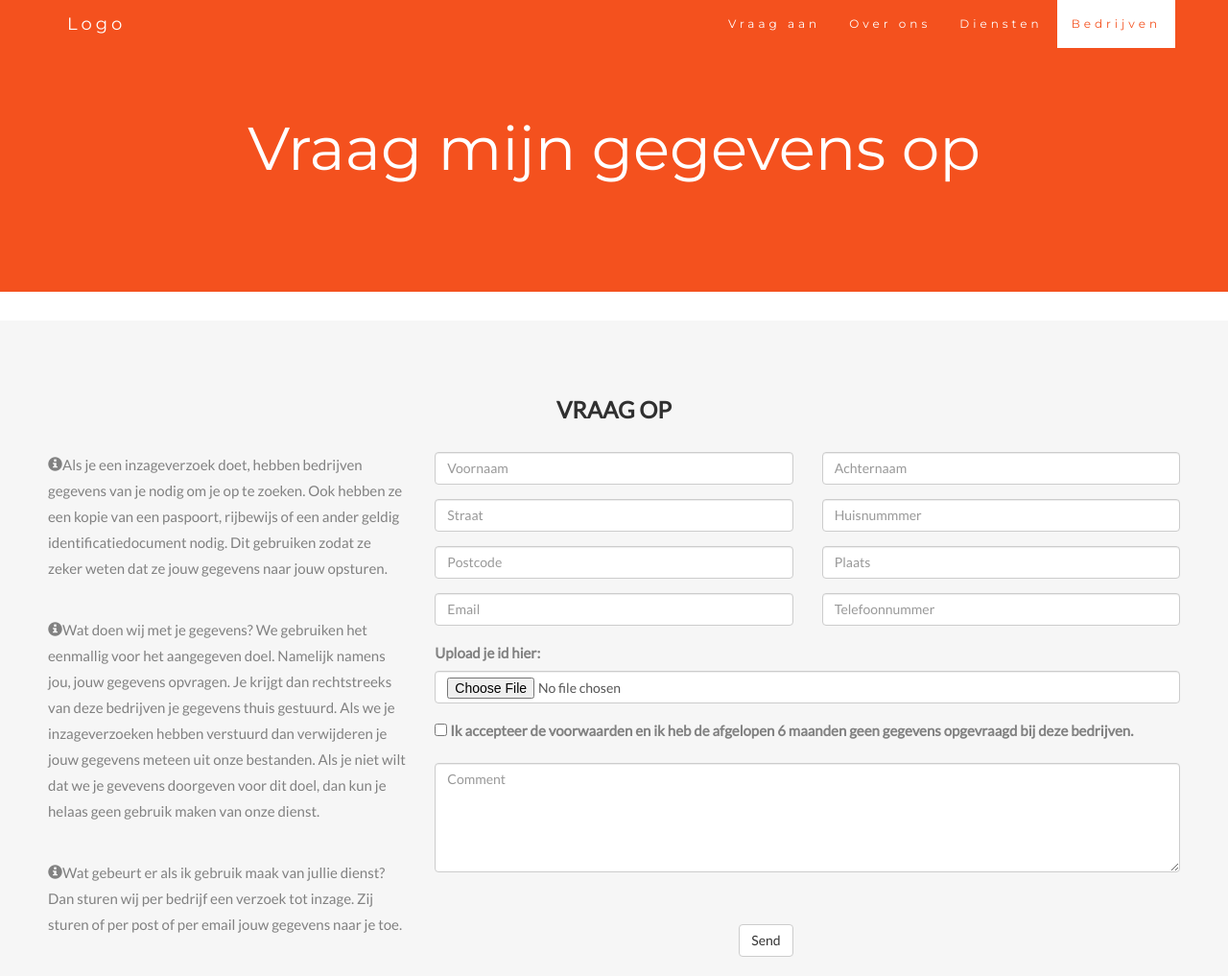
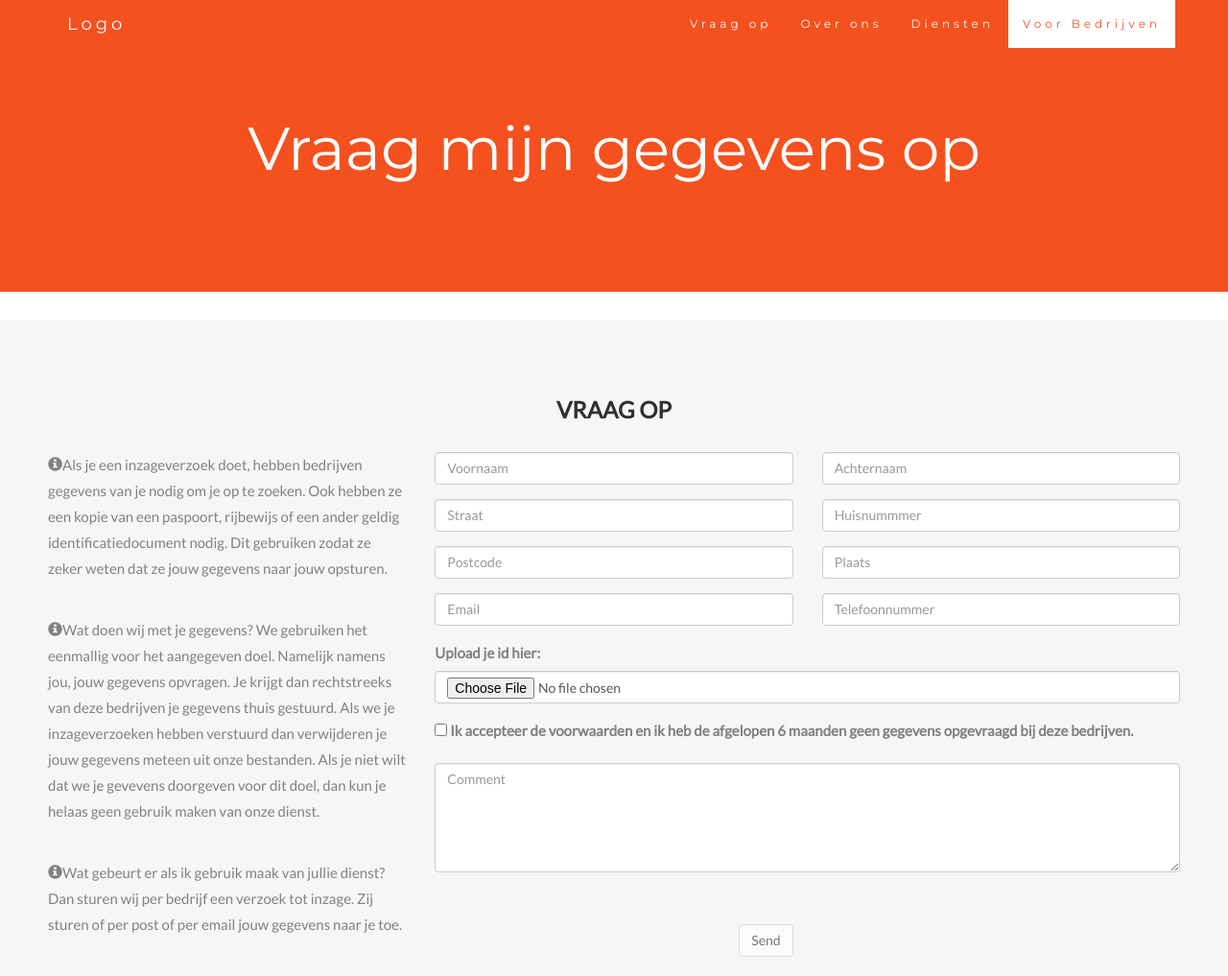
Before and after one commit to Doppie2011/mijngegevens, a plain HTML site: page index.html in a window 1280 px wide. Shown: the top 1017 px of the page at 96% size. Drawn offline with nearby package versions, Linux system fonts and the light colour scheme.

Commit message:
Aanpassingen

```diff
--- a/index.html
+++ b/index.html
@@ -220,10 +220,10 @@
     </div>
     <div class="collapse navbar-collapse" id="myNavbar">
       <ul class="nav navbar-nav navbar-right">
-        <li><a href="#Inzage">Vraag aan</a></li>
+        <li><a href="#Inzage">Vraag op</a></li>
         <li><a href="#Overons">Over ons</a></li>
         <li><a href="#Diensten">Diensten</a></li>
-        <li><a href="#Bedrijven">Bedrijven</a></li>
+        <li><a href="#Bedrijven">Voor Bedrijven</a></li>
 
       </ul>
     </div>
@@ -441,6 +441,9 @@ var onloadCallback = function() {
 
 
 $(document).ready(function(){
+  //disables submit button
+  document.getElementById("btn-continue").disabled = true;
+
   // Add smooth scrolling to all links in navbar + footer link
   $(".navbar a, footer a[href='#myPage']").on('click', function(event) {
     // Make sure this.hash has a value before overriding default behavior
```
